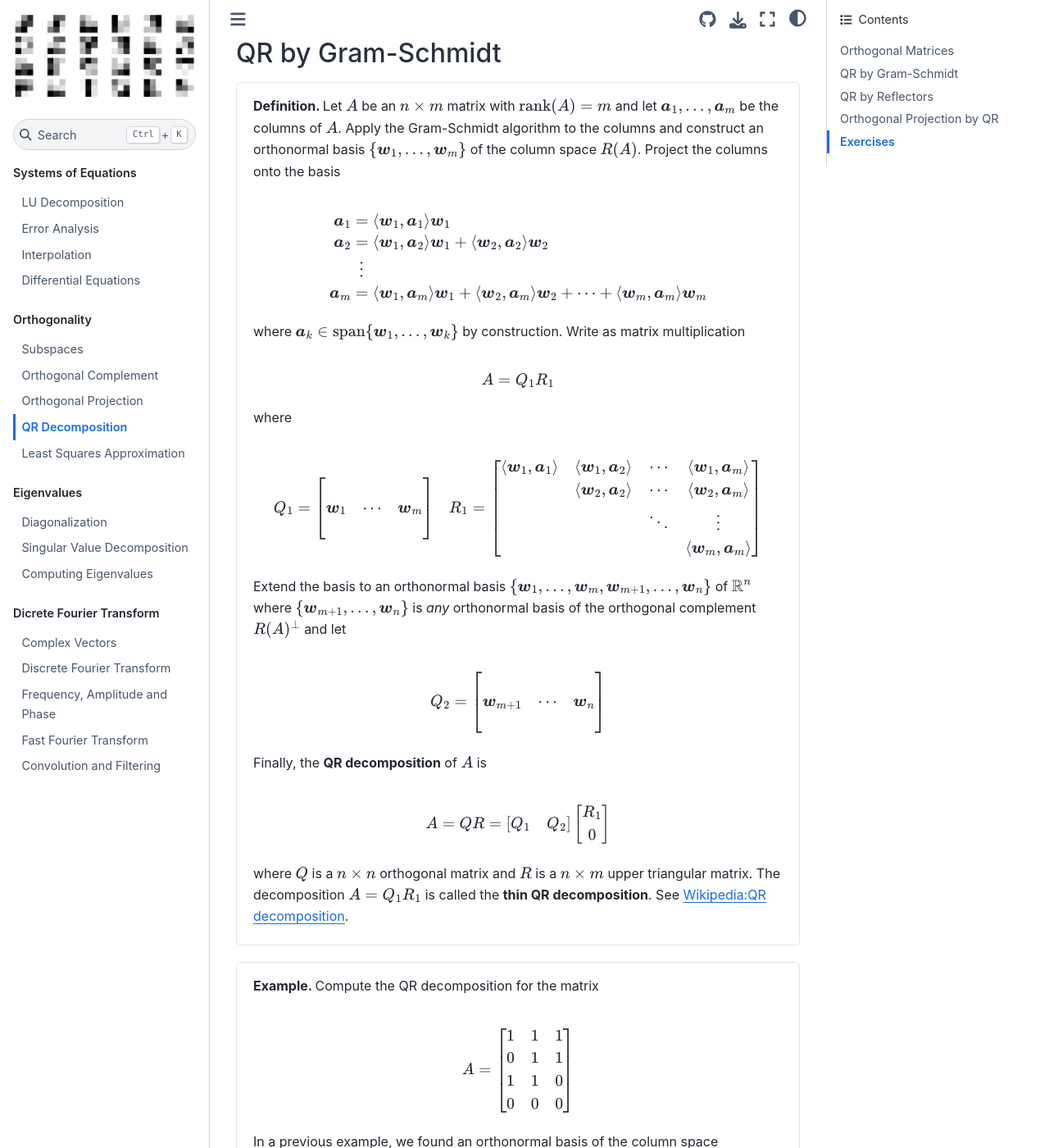
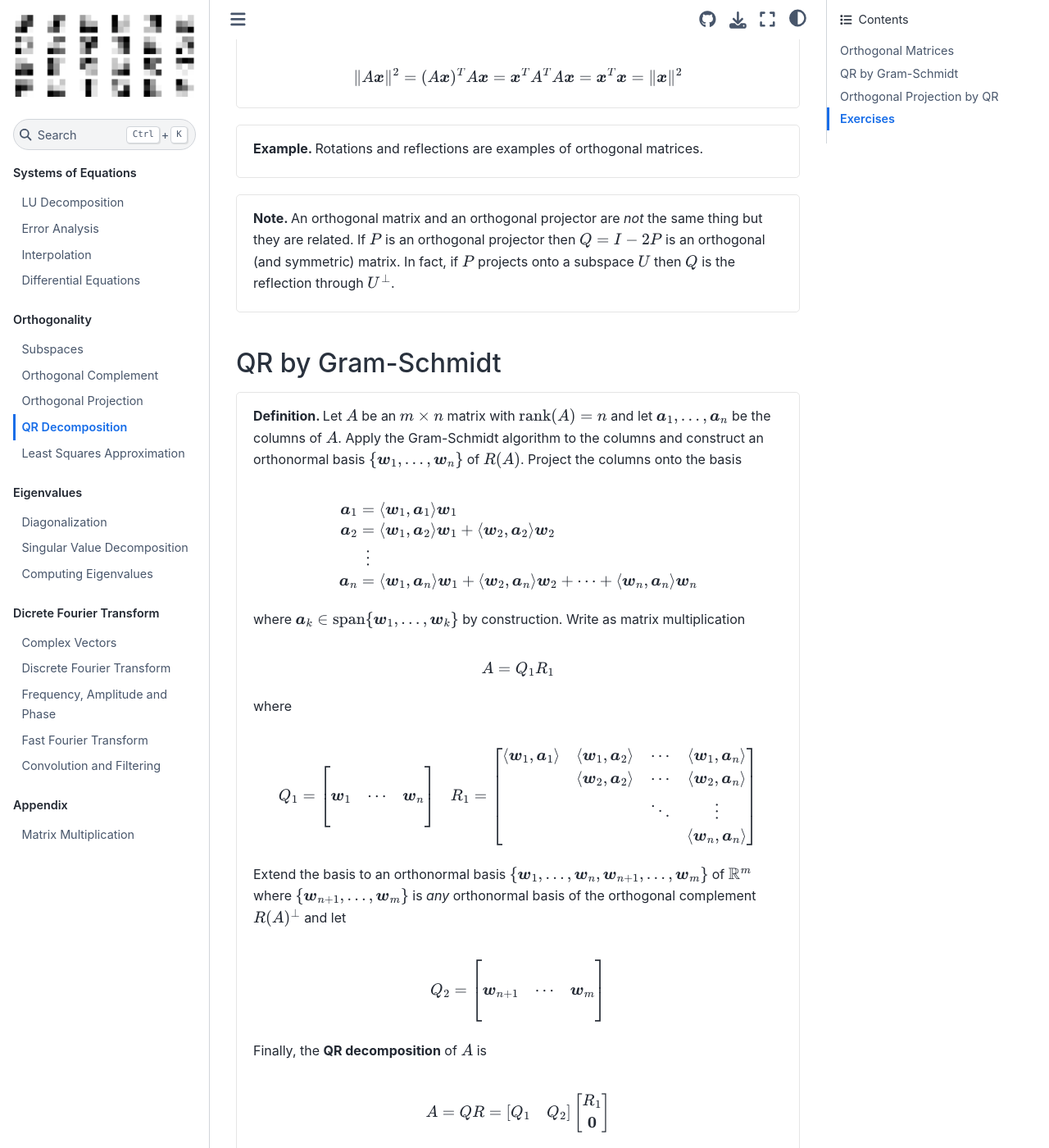
Before and after one commit to UBCMath/MATH307, a Jupyter Book: the page built from orthogonality/qr.md, in a window 1280 px wide and 1400 px high, scrolled down 875 px. Shown: the whole window at 82% size. Built offline with Jupyter Book 1.0.4 settings and Sphinx 7.4.7 and the Sphinx Book theme 1.1.4, drawn with Linux system fonts in a browser that asks for light colours; pages that are not in the unit, such as notebooks, are missing from menus; some of the changed text lies outside the part shown.

Commit message:
Update section on QR

`````diff
--- a/_toc.yml
+++ b/_toc.yml
@@ -39,3 +39,6 @@
     - file: notebooks/09_computed_tomography.ipynb
     - file: notebooks/10_computing_eigenvalues.ipynb
     - file: notebooks/12_fft.ipynb
+  - caption: Appendix
+    chapters:
+    - file: appendix/multiplication.md
--- a/orthogonality/qr.md
+++ b/orthogonality/qr.md
@@ -1,7 +1,12 @@
 # QR Decomposition
 
 ```{div} bigidea
-The QR decomposition of a matrix $A$ is $A = QR$ where $Q$ is an orthogonal matrix and $R$ is an upper triangular matrix. There are several ways to compute the QR decomposition including Gram-Schmidt orthogonalization and elementary reflectors.
+If $A$ is a $m \times n$ matrix with $\mathrm{rank}(A) = n$, then the decomposition $A = QR$ provides orthonormal bases of both $R(A)$ and $R(A)^{\perp}$. In particular, write $Q = [Q_1 \ Q_2]$ where $Q_1$ is the first $n$ columns of $Q$, then the columns of $Q_1$ provide an orthonormal basis of $R(A)$ and the columns of $Q_2$ provide an orthonormal basis of $R(A)^{\perp}$.
+```
+
+```{image} /img/02_04_01.png
+:width: 100%
+:align: center
 ```
 
 ## Orthogonal Matrices
@@ -11,11 +16,19 @@
 ```
 
 ```{div} note
- If $A$ is an orthogonal matrix, then:
+The condition $A^TA = I$ implies that the columns of $A$ are orthonormal, and $AA^T = I$ implies the rows of $A$ are orthonormal.
+```
 
-* $\| A \boldsymbol{x} \| = \| \boldsymbol{x} \|$ for all $\boldsymbol{x} \in \mathbb{R}^n$ since $\| A \boldsymbol{x} \|^2 = (A \boldsymbol{x})^T A \boldsymbol{x} = \boldsymbol{x}^T A^T A \boldsymbol{x} = \boldsymbol{x}^T \boldsymbol{x} = \| \boldsymbol{x} \|^2$
-* the columns of $A$ are orthonormal
-* the rows of $A$ are orthonormal
+```{div} theorem
+ If $A$ is an orthogonal matrix, then $\| A \boldsymbol{x} \| = \| \boldsymbol{x} \|$ for all $\boldsymbol{x} \in \mathbb{R}^n$.
+
+---
+
+*Proof.* Compute
+
+$$
+\| A \boldsymbol{x} \|^2 = (A \boldsymbol{x})^T A \boldsymbol{x} = \boldsymbol{x}^T A^T A \boldsymbol{x} = \boldsymbol{x}^T \boldsymbol{x} = \| \boldsymbol{x} \|^2
+$$
 ```
 
 ```{div} example
@@ -29,14 +42,14 @@
 ## QR by Gram-Schmidt
 
 ```{div} definition
-Let $A$ be an $n \times m$ matrix with $\mathrm{rank}(A) = m$ and let $\boldsymbol{a}_1,\dots,\boldsymbol{a}_m$ be the columns of $A$. Apply the Gram-Schmidt algorithm to the columns and construct an orthonormal basis $\{ \boldsymbol{w}_1,\dots,\boldsymbol{w}_m \}$ of the column space $R(A)$. Project the columns onto the basis
+Let $A$ be an $m \times n$ matrix with $\mathrm{rank}(A) = n$ and let $\boldsymbol{a}_1,\dots,\boldsymbol{a}_n$ be the columns of $A$. Apply the Gram-Schmidt algorithm to the columns and construct an orthonormal basis $\{ \boldsymbol{w}_1,\dots,\boldsymbol{w}_n \}$ of $R(A)$. Project the columns onto the basis
 
 $$
 \begin{align*}
 \boldsymbol{a}_1 &= \langle \boldsymbol{w}_1 , \boldsymbol{a}_1 \rangle \boldsymbol{w}_1 \\
 \boldsymbol{a}_2 &= \langle \boldsymbol{w}_1 , \boldsymbol{a}_2 \rangle \boldsymbol{w}_1 + \langle \boldsymbol{w}_2 , \boldsymbol{a}_2 \rangle \boldsymbol{w}_2 \\
 & \ \ \vdots \\
-\boldsymbol{a}_m &= \langle \boldsymbol{w}_1 , \boldsymbol{a}_m \rangle \boldsymbol{w}_1 + \langle \boldsymbol{w}_2 , \boldsymbol{a}_m \rangle \boldsymbol{w}_2 + \cdots + \langle \boldsymbol{w}_m , \boldsymbol{a}_m \rangle \boldsymbol{w}_m
+\boldsymbol{a}_n &= \langle \boldsymbol{w}_1 , \boldsymbol{a}_n \rangle \boldsymbol{w}_1 + \langle \boldsymbol{w}_2 , \boldsymbol{a}_n \rangle \boldsymbol{w}_2 + \cdots + \langle \boldsymbol{w}_n , \boldsymbol{a}_n \rangle \boldsymbol{w}_n
 \end{align*}
 $$
 
@@ -49,20 +62,20 @@
 where
 
 $$
-Q_1 = \begin{bmatrix} & & \\ \boldsymbol{w}_1 & \cdots & \boldsymbol{w}_m \\ & & \end{bmatrix}
+Q_1 = \begin{bmatrix} & & \\ \boldsymbol{w}_1 & \cdots & \boldsymbol{w}_n \\ & & \end{bmatrix}
 \hspace{5mm}
 R_1 = \begin{bmatrix}
-\langle \boldsymbol{w}_1 , \boldsymbol{a}_1 \rangle & \langle \boldsymbol{w}_1 , \boldsymbol{a}_2 \rangle & \cdots & \langle \boldsymbol{w}_1 , \boldsymbol{a}_m \rangle \\
-& \langle \boldsymbol{w}_2 , \boldsymbol{a}_2 \rangle & \cdots & \langle \boldsymbol{w}_2 , \boldsymbol{a}_m \rangle \\
+\langle \boldsymbol{w}_1 , \boldsymbol{a}_1 \rangle & \langle \boldsymbol{w}_1 , \boldsymbol{a}_2 \rangle & \cdots & \langle \boldsymbol{w}_1 , \boldsymbol{a}_n \rangle \\
+& \langle \boldsymbol{w}_2 , \boldsymbol{a}_2 \rangle & \cdots & \langle \boldsymbol{w}_2 , \boldsymbol{a}_n \rangle \\
 & & \ddots & \vdots \\
-& & & \langle \boldsymbol{w}_m , \boldsymbol{a}_m \rangle
+& & & \langle \boldsymbol{w}_n , \boldsymbol{a}_n \rangle
 \end{bmatrix}
 $$
 
-Extend the basis to an orthonormal basis $\{ \boldsymbol{w}_1 , \dots , \boldsymbol{w}_m , \boldsymbol{w}_{m+1} , \dots , \boldsymbol{w}_n \}$ of $\mathbb{R}^n$ where $\{ \boldsymbol{w}_{m+1} , \dots , \boldsymbol{w}_n \}$ is *any* orthonormal basis of the orthogonal complement $R(A)^{\perp}$ and let
+Extend the basis to an orthonormal basis $\{ \boldsymbol{w}_1 , \dots , \boldsymbol{w}_n , \boldsymbol{w}_{n+1} , \dots , \boldsymbol{w}_m \}$ of $\mathbb{R}^m$ where $\{ \boldsymbol{w}_{n+1} , \dots , \boldsymbol{w}_m \}$ is *any* orthonormal basis of the orthogonal complement $R(A)^{\perp}$ and let
 
 $$
-Q_2 = \begin{bmatrix} & & \\ \boldsymbol{w}_{m+1} & \cdots & \boldsymbol{w}_n \\ & & \end{bmatrix}
+Q_2 = \begin{bmatrix} & & \\ \boldsymbol{w}_{n+1} & \cdots & \boldsymbol{w}_m \\ & & \end{bmatrix}
 $$
 
 Finally, the **QR decomposition** of $A$ is
@@ -70,44 +83,37 @@
 $$
 A = QR =
 \begin{bmatrix} Q_1 & Q_2 \end{bmatrix}
-\begin{bmatrix} R_1 \\ 0 \end{bmatrix}
+\begin{bmatrix} R_1 \\ \mathbf{0} \end{bmatrix}
 $$
 
-where $Q$ is a $n \times n$ orthogonal matrix and $R$ is a $n \times m$ upper triangular matrix. The decomposition $A = Q_1 R_1$ is called the **thin QR decomposition**. See [Wikipedia:QR decomposition](https://en.wikipedia.org/wiki/QR_decomposition).
+where $Q$ is a $m \times m$ orthogonal matrix and $R$ is a $m \times n$ upper triangular matrix. The decomposition $A = Q_1 R_1$ is called the **thin QR decomposition**. See [Wikipedia:QR decomposition](https://en.wikipedia.org/wiki/QR_decomposition).
 ```
 
 ```{div} example
 Compute the QR decomposition for the matrix
 
 $$
-A = \begin{bmatrix} 1 & 1 & 1 \\ 0 & 1 & 1 \\  1 & 1 & 0 \\  0 & 0 & 0 \\ \end{bmatrix}
+A = \begin{bmatrix} 1 & 1 & 1 \\ 0 & 1 & 1 \\ 1 & 1 & 0 \end{bmatrix}
 $$
 
-In a previous example, we found an orthonormal basis of the column space
+Apply Gram-Schmidt to find an orthonormal basis of the column space
 
 $$
-\boldsymbol{w}_1 = \frac{1}{\sqrt{2}} \begin{bmatrix} 1 \\ 0 \\ 1 \\ 0 \end{bmatrix}
+\boldsymbol{w}_1 = \frac{1}{\sqrt{2}} \begin{bmatrix} 1 \\ 0 \\ 1 \end{bmatrix}
 \hspace{5mm}
-\boldsymbol{w}_2 = \begin{bmatrix} 0 \\ 1 \\ 0 \\ 0 \end{bmatrix}
+\boldsymbol{w}_2 = \begin{bmatrix} 0 \\ 1 \\ 0 \end{bmatrix}
 \hspace{5mm}
-\boldsymbol{w}_3 = \frac{1}{\sqrt{2}} \left[ \begin{array}{r} 1 \\ 0 \\ -1 \\ 0 \end{array} \right]
+\boldsymbol{w}_3 = \frac{1}{\sqrt{2}} \left[ \begin{array}{r} 1 \\ 0 \\ -1 \end{array} \right]
 $$
 
-Extend to an orthonormal basis of $\mathbb{R}^4$ by
-
-$$
-\boldsymbol{w}_4 = \begin{bmatrix} 0 \\ 0 \\ 0 \\ 1 \end{bmatrix}
-$$
-
-Therefore we have
+Therefore
 
 $$
 Q =
 \begin{bmatrix}
-1/\sqrt{2} & 0 & 1/\sqrt{2} & 0 \\
-0 & 1 & 0 & 0 \\
-1/\sqrt{2} & 0 & -1/\sqrt{2} & 0 \\
-0 & 0 & 0 & 1
+1/\sqrt{2} & 0 & 1/\sqrt{2} \\
+0 & 1 & 0 \\
+1/\sqrt{2} & 0 & -1/\sqrt{2}
 \end{bmatrix}
 $$
 
@@ -118,15 +124,13 @@
 \begin{bmatrix}
 \langle \boldsymbol{w}_1 , \boldsymbol{a}_1 \rangle & \langle \boldsymbol{w}_1 , \boldsymbol{a}_2 \rangle & \langle \boldsymbol{w}_1 , \boldsymbol{a}_3 \rangle \\
 0 & \langle \boldsymbol{w}_2 , \boldsymbol{a}_2 \rangle & \langle \boldsymbol{w}_2 , \boldsymbol{a}_3 \rangle \\
-0 & 0 & \langle \boldsymbol{w}_3 , \boldsymbol{a}_3 \rangle \\
-0 & 0 & 0
+0 & 0 & \langle \boldsymbol{w}_3 , \boldsymbol{a}_3 \rangle
 \end{bmatrix}
 =
 \begin{bmatrix}
 \sqrt{2} & \sqrt{2} & 1/\sqrt{2} \\
 0 & 1 & 1 \\
-0 & 0 & 1/\sqrt{2} \\
-0 & 0 & 0
+0 & 0 & 1/\sqrt{2}
 \end{bmatrix}
 $$
 ```
@@ -135,172 +139,60 @@
 The Gram-Schmidt algorithm shows that the QR decomposition exists but it is not the most efficient way to compute the QR decomposition. Software such as the MATLAB function `qr` (see [documentation](https://www.mathworks.com/help/matlab/ref/qr.html)) and the SciPy function `scipy.linalg.qr` (see [documentation](https://docs.scipy.org/doc/scipy/reference/generated/scipy.linalg.qr.html)), and LAPACK (see [documentation](https://www.netlib.org/lapack/lug/node128.html#secorthog)) use elementary reflectors to construct the matrices $Q$ and $R$.
 ```
 
-## QR by Reflectors
-
-```{div} definition
-An **elementary reflector** (or **Householder transformation**) is matrix of the form
-
-$$
-H = I - \frac{2}{\| \boldsymbol{u} \|^2} \boldsymbol{u} \boldsymbol{u}^T
-$$
-
-for some nonzero vector $\boldsymbol{u} \in \mathbb{R}^n$. Note that a reflector is an orthogonal matrix since $H^T = H$ and $H^2 = I$. Note also that if $P$ is the orthogonal projection onto $\boldsymbol{u}$ then $H = I - 2P$ and $H$ is the reflection through the hyperplane orthogonal to $\boldsymbol{u}$.
-```
-
-```{div} definition
-Let $\{ \boldsymbol{e}_1, \dots, \boldsymbol{e}_n \}$ be the standard orthonormal basis of $\mathbb{R}^n$
-
-$$
-\boldsymbol{e}_1 = \begin{bmatrix} 1 \\ 0 \\ \vdots \\ 0 \end{bmatrix}
-\hspace{5mm}
-\boldsymbol{e}_2 = \begin{bmatrix} 0 \\ 1 \\ \vdots \\ 0 \end{bmatrix}
-\hspace{5mm}
-\cdots
-\hspace{5mm}
-\boldsymbol{e}_n = \begin{bmatrix} 0 \\ 0 \\ \vdots \\ 1 \end{bmatrix}
-$$
-```
-
-```{div} theorem
-Let $\boldsymbol{a} \in \mathbb{R}^n$ and $\alpha = -\mathrm{sign}(a_1) \| \boldsymbol{a} \|$. Let  $\boldsymbol{u} = \boldsymbol{a} - \alpha \boldsymbol{e}_1$, let $P$ be the orthogonal projector onto $\boldsymbol{u}$ and let $H = I - 2P$ be the corresponding elementary reflector. Then
-
-$$
-H \boldsymbol{a} = \alpha \boldsymbol{e}_1 = \begin{bmatrix} \alpha \\ 0 \\ \vdots \\ 0 \end{bmatrix}
-$$
-
-More generally, let $\boldsymbol{a} \in \mathbb{R}^n$ and partition the vector
-
-$$
-\boldsymbol{a} = \begin{bmatrix} \boldsymbol{a}_1 \\ \boldsymbol{a}_2 \end{bmatrix}
-\ \ \text{where} \ \
-\boldsymbol{a}_1 = \begin{bmatrix} a_1 \\ \vdots \\ a_{k-1} \end{bmatrix} \in \mathbb{R}^{k-1}
- \ \ \text{and} \ \ \boldsymbol{a}_2 = \begin{bmatrix} a_k \\ \vdots \\ a_n \end{bmatrix} \in \mathbb{R}^{n-k+1}
-$$
-
-Let $\alpha = -\mathrm{sign}(a_k) \| \boldsymbol{a}_2 \|$ and let
-
-$$
-\boldsymbol{u} = \begin{bmatrix} \boldsymbol{0} \\ \boldsymbol{a}_2 \end{bmatrix} - \alpha \boldsymbol{e}_k = \begin{bmatrix} 0 \\ \vdots \\ 0 \\ a_k - \alpha \\ a_{k+1} \\ \vdots \\ a_n \end{bmatrix}
-$$
-
-and let $H$ be the corresponding elementary reflector. Then
-
-$$
-H \boldsymbol{a} = \begin{bmatrix} a_1 \\ \vdots \\ a_{k-1} \\ \alpha \\ 0 \\ \vdots \\ 0 \end{bmatrix}
-$$
-```
-
-```{div} theorem
-Let $A$ be an $n \times m$ matrix with $n > m$. There exists a sequence of elementary reflectors $H_1,\dots,H_m$ such that $H_m\cdots H_1A = R$ is upper triangular and therefore
-
-$$
-A = QR
-$$
-
-where $Q = H_1 \cdots H_m$.
-
----
-
-*Proof*. For each column, construct an elementary reflector to annihilate the entries below the diagonal. For example, if $A$ has 3 columns and 4 rows then
-
-$$
-A = \begin{bmatrix} * & * & * \\ * & * & * \\ * & * & * \\ * & * & * \end{bmatrix}
-\ \
-H_1A = \begin{bmatrix} * & * & * \\ 0 & * & * \\ 0 & * & * \\ 0 & * & * \end{bmatrix}
-\ \
-H_2H_1A = \begin{bmatrix} * & * & * \\ 0 & * & * \\ 0 & 0 & * \\ 0 & 0 & * \end{bmatrix}
-\ \
-H_3H_2H_1A = \begin{bmatrix} * & * & * \\ 0 & * & * \\ 0 & 0 & * \\ 0 & 0 & 0 \end{bmatrix}
-$$
-
-Since each $H$ is an elementary reflector, we have $A=H_1^{-1}H_2^{-1}H_3^{-1}R=H_1H_2H_3R$.
-```
-
-```{div} example
-Find the QR decomposition of $A = \begin{bmatrix} 1 & 1 & 1 \\ 0 & 1 & 1 \\ 1 & 1 & 0 \end{bmatrix}$ by elementary reflectors.
-
-Construct the vector
-
-$$
-\boldsymbol{u}_1 =  \boldsymbol{a}_1 - \alpha \boldsymbol{e}_1
-= \begin{bmatrix} 1 \\ 0 \\ 1 \end{bmatrix} + \sqrt{2} \begin{bmatrix} 1 \\ 0 \\ 0 \end{bmatrix}
-= \begin{bmatrix} 1 + \sqrt{2} \\ 0 \\ 1 \end{bmatrix} \\
-$$
-
-Compute the norm squared
-
-$$
-\| \boldsymbol{u}_1 \|^2 = (1 + \sqrt{2})^2 + 1 = 4 + 2\sqrt{2}
-$$
-
-and construct the elementary reflector
-
-$$
-\begin{align*}
-H_1 &= I - \frac{2}{\| \boldsymbol{u}_1 \|^2} \boldsymbol{u}_1 \boldsymbol{u}_1^T
-= I - \frac{2}{4 + 2\sqrt{2}} \begin{bmatrix} 1 + \sqrt{2} \\ 0 \\ 1 \end{bmatrix} \begin{bmatrix} 1 + \sqrt{2} & 0 & 1 \end{bmatrix} \\
-&= I - \frac{1}{2 + \sqrt{2}} \begin{bmatrix} 3 + 2\sqrt{2} & 0 & 1 + \sqrt{2} \\ 0 & 0 & 0 \\ 1 + \sqrt{2} & 0 & 1 \end{bmatrix}
-= \frac{1}{2 + \sqrt{2}} \begin{bmatrix} - 1 - \sqrt{2} & 0 & - 1 - \sqrt{2} \\ 0 & 2 + \sqrt{2} & 0 \\ - 1 - \sqrt{2} & 0 & 1 + \sqrt{2} \end{bmatrix} \\
-&= \frac{1}{\sqrt{2}} \left[ \begin{array}{rrr} - 1 & 0 & - 1 \\ 0 & \sqrt{2} & 0 \\ - 1 & 0 & 1 \end{array} \right]
-\end{align*}
-$$
-
-Compute
-
-$$
-H_1A
-=
-\frac{1}{\sqrt{2}} \left[ \begin{array}{rrr} - 1 & 0 & - 1 \\ 0 & \sqrt{2} & 0 \\ - 1 & 0 & 1 \end{array} \right]
-\begin{bmatrix} 1 & 1 & 1 \\ 0 & 1 & 1 \\ 1 & 1 & 0 \end{bmatrix} \\
-= \frac{1}{\sqrt{2}} \left[ \begin{array}{rrr} - 2 & -2 & - 1 \\ 0 & \sqrt{2} & \sqrt{2} \\ 0 & 0 & -1 \end{array} \right]
-$$
-
-Since the result is already upper triangular we have $A = QR$ where
-
-$$
-Q = \frac{1}{\sqrt{2}} \left[ \begin{array}{rrr} - 1 & 0 & - 1 \\ 0 & \sqrt{2} & 0 \\ - 1 & 0 & 1 \end{array} \right]
-\hspace{10mm}
-R = \frac{1}{\sqrt{2}} \left[ \begin{array}{rrr} - 2 & -2 & - 1 \\ 0 & \sqrt{2} & \sqrt{2} \\ 0 & 0 & -1 \end{array} \right]
-$$
-```
-
 ## Orthogonal Projection by QR
 
 ```{div} theorem
-Let $A = Q_1 R_1$ be the thin QR decomposition of $A$. The orthogonal projection of $\boldsymbol{x}$ onto $R(A)$ is given by
+Let $A$ be a $m \times n$ matrix such that $\mathrm{rank}(A) = n$, and let $A = Q R$ be the QR decomposition. The projection of $\boldsymbol{x} \in \mathbb{R}^m$ onto $R(A)$ is given by
 
 $$
 \mathrm{proj}_{R(A)}(\boldsymbol{x}) = Q_1 Q_1^T \boldsymbol{x}
+$$
+
+and the projection onto $R(A)^{\perp}$ is given by
+
+$$
+\mathrm{proj}_{R(A)^{\perp}}(\boldsymbol{x}) = Q_2 Q_2^T \boldsymbol{x}
 $$
 ```
 
 ## Exercises
 
-**Exercise 1.** Let $\boldsymbol{u} \in \mathbb{R}^n$ be a nonzero vector and let
+````{div} exercise
+Compute the thin QR decomposition of the matrix
 
 $$
-H = I - \frac{2}{\| \boldsymbol{u} \|^2}\boldsymbol{u} \boldsymbol{u}^T
+A = \left[ \begin{array}{rr} 1 & 1 \\ 1 & -1 \\ 1 & 1 \\ 1 & 1 \end{array} \right]
 $$
 
-be the corresponding elementary reflector. Determine whether the statement is **True** or **False**.
-
-* There is a unique unit vector $\boldsymbol{v}$ such that $H \boldsymbol{v} = \boldsymbol{v}$.
-* $H \boldsymbol{v} = \boldsymbol{v}$ for all $\boldsymbol{v} \in \mathrm{span} \{ \boldsymbol{u} \}^{\perp}$.
-
-**Exercise 2.** Find the elementary reflector $H$ corresponding to the vector
+```{dropdown} Solution
+Apply Gram-Schmidt to the columns of $A$
 
 $$
-\boldsymbol{u} = \begin{bmatrix} 2 \\ 1 \\ 0 \\ 1 \end{bmatrix}
+\boldsymbol{v}_1 = \boldsymbol{a}_1
+\hspace{10mm}
+\boldsymbol{v}_2 = \boldsymbol{a}_2 - \frac{\langle \boldsymbol{v}_1 , \boldsymbol{a}_2 \rangle}{\langle \boldsymbol{v}_1 , \boldsymbol{v}_1 \rangle} \boldsymbol{v}_1 = \frac{1}{2} \left[ \begin{array}{r} 1 \\ -3 \\ 1 \\ 1 \end{array} \right]
 $$
 
-**Exercise 3.** Find an elementary reflector $H$ such that
+Therefore
 
 $$
-HA = \displaystyle \begin{bmatrix} * & * & * \\ 0 & * & * \\ 0 & * & * \\ 0 & * & * \end{bmatrix}
+Q_1 = \begin{bmatrix} & \\ \boldsymbol{w}_1 & \boldsymbol{w}_2 \\ & \end{bmatrix} = \left[ \begin{array}{rr} 1/2 & 1/\sqrt{12} \\ 1/2 & -3/\sqrt{12} \\ 1/2 & 1/\sqrt{12} \\ 1/2 & 1/\sqrt{12} \end{array} \right]
 $$
 
-where
+and
 
 $$
-A = \begin{bmatrix} 1 & 2 & 1 \\ 1 & 0 & 1 \\ 1 & 2 & 1 \\ 1 & 1 & 0 \end{bmatrix}
+R_1 =
+\begin{bmatrix}
+\langle \boldsymbol{w}_1 , \boldsymbol{a}_1 \rangle & \langle \boldsymbol{w}_1 , \boldsymbol{a}_2 \rangle \\
+0 & \langle \boldsymbol{w}_2 , \boldsymbol{a}_2 \rangle
+\end{bmatrix}
+=
+\begin{bmatrix}
+2 & 1 \\
+0 & \sqrt{3}
+\end{bmatrix}
 $$
+
+```
+````
`````
Also changed, not shown: appendix/multiplication.md (added, +28 -0 lines), dft/frequency.md (+3 -3 lines), extra/qrrefelctors.md (added, +148 -0 lines), orthogonality/projection.md (+18 -0 lines), img/02_04_01.png (added), img/images.ipynb.
